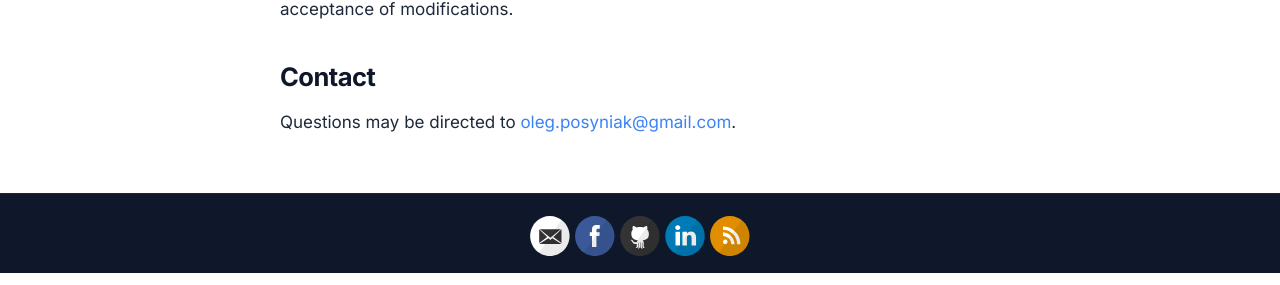
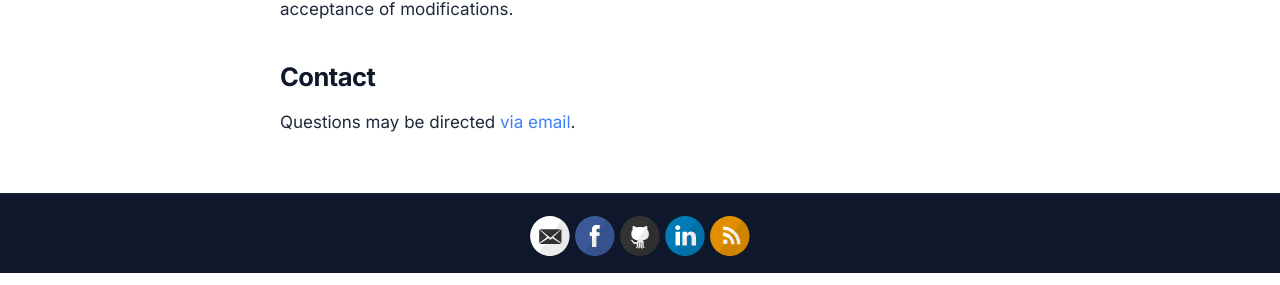
Before and after one commit to shiftedreality/shiftedreality.github.io, a Jekyll site: the page built from _pages/elevation-finance-privacy.md, in a window 1280 px wide. Shown: the part 1292-1577 px from the top of the page. Built offline with Jekyll 4.4.1, drawn with Linux system fonts in a browser that asks for light colours.

Commit message:
Hide email address text in privacy policy contact link
Co-Authored-By: Claude Sonnet 5 <noreply@anthropic.com>

```diff
--- a/_pages/elevation-finance-privacy.md
+++ b/_pages/elevation-finance-privacy.md
@@ -36,4 +36,4 @@ The developers reserve the right to update this policy, with continued app use i
 
 ## Contact
 
-Questions may be directed to [oleg.posyniak@gmail.com](mailto:oleg.posyniak@gmail.com).
+Questions may be directed [via email](mailto:oleg.posyniak@gmail.com).
```
